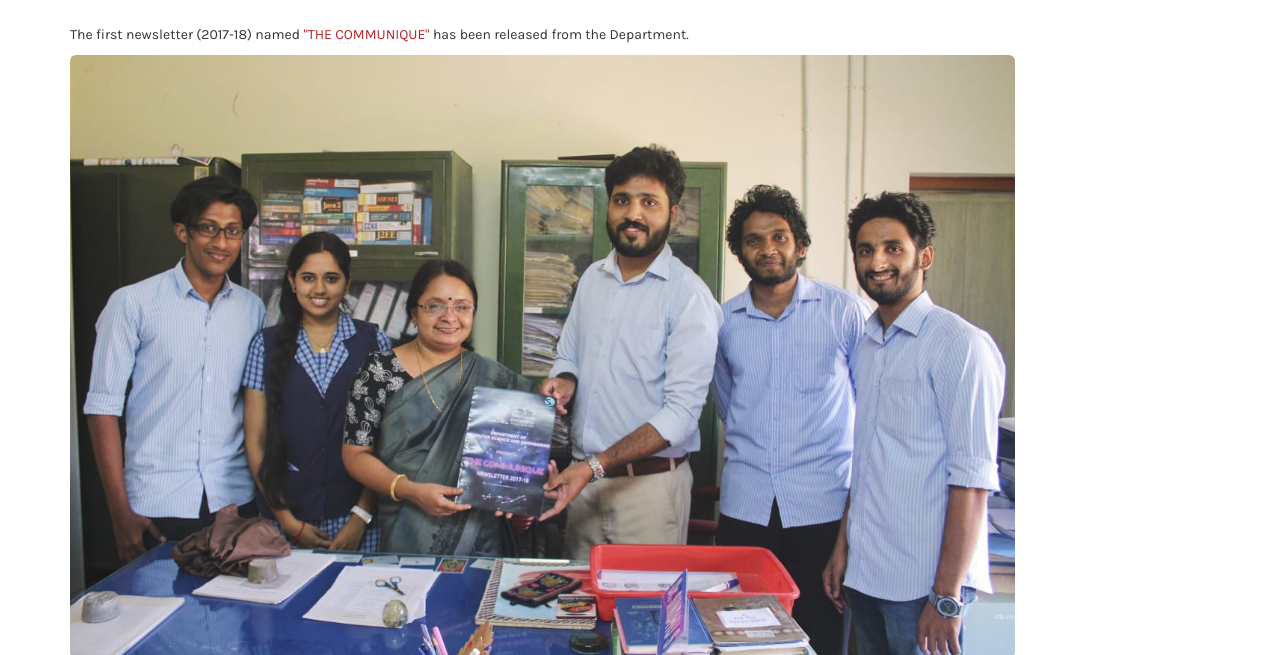
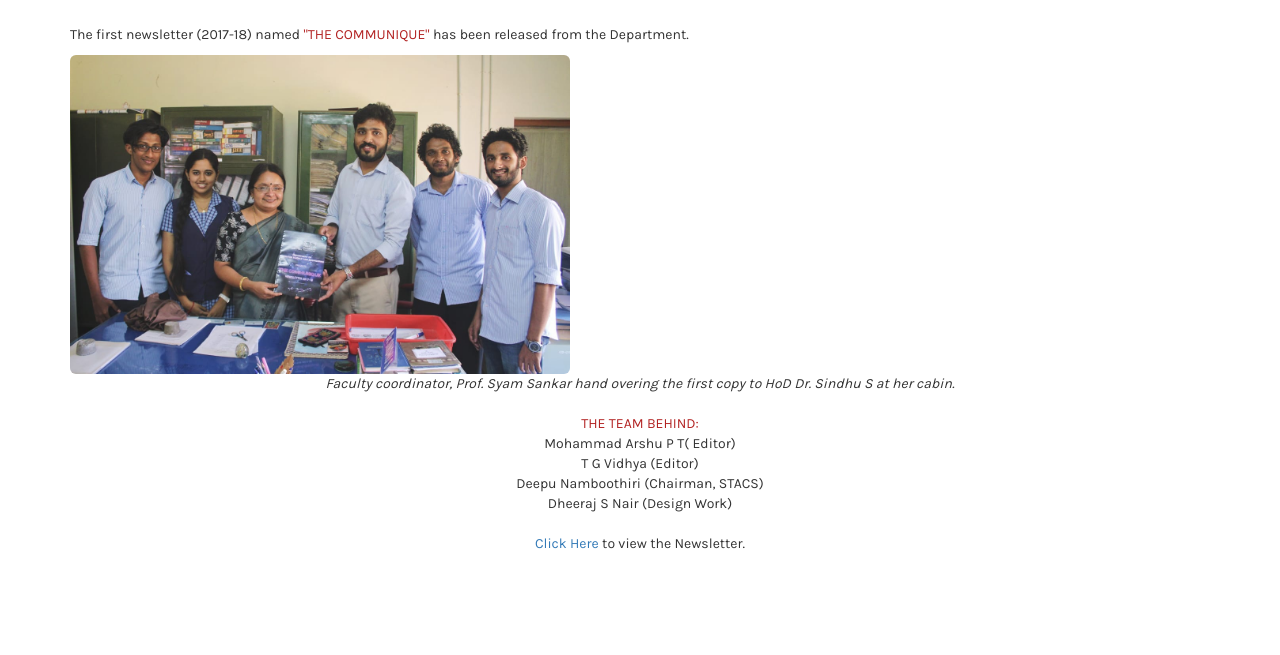
Before and after one commit to stacs-ns/stacs-ns.github.io, a plain HTML site: page newsltr.html in a window 1280 px wide. Shown: the part 302-957 px from the top of the page. After the commit the page ends 866 px from the top, so only its background shows below. Drawn offline with nearby package versions, Linux system fonts and the light colour scheme.

Commit message:
Update newsltr.html

```diff
--- a/newsltr.html
+++ b/newsltr.html
@@ -87,15 +87,15 @@ and open the template in the editor.
 </nav>
         <div class="container">
             <div class="row">
-                <div class="col-lg-10 col-md-10 col-sm-12 col-xs-12">
+                <div class="col-lg-12 col-md-12 col-sm-12 col-xs-12">
 
                         <h1 style="text-align:center; font-family: Abel,sans-serif"><b>Newsletter 2017-18</b></h1>
                         <br>
                         <p style="font-family:Karla,sans-serif">The first newsletter (2017-18) named <span style="color:#b22222">"THE COMMUNIQUE"</span> has been released from the Department.</p>
                        <div>
-                           <img src="ns18.jpeg" class="img-rounded img-fluid img-responsive" alt="news1718" >
+                           <img src="ns18.jpeg" class="img-rounded img-responsive" alt="news1718" width="500" >
                        </div>
-                        <p style="text-align: justify; font-family:Karla,sans-serif">
+                        <p style="text-align: center; font-family:Karla,sans-serif">
                             <em>Faculty coordinator, Prof. Syam Sankar hand overing the first copy to HoD Dr. Sindhu S at her cabin.</em>
                             <br><br>
                             <span style="color:#b22222">THE TEAM BEHIND:</span>
```
